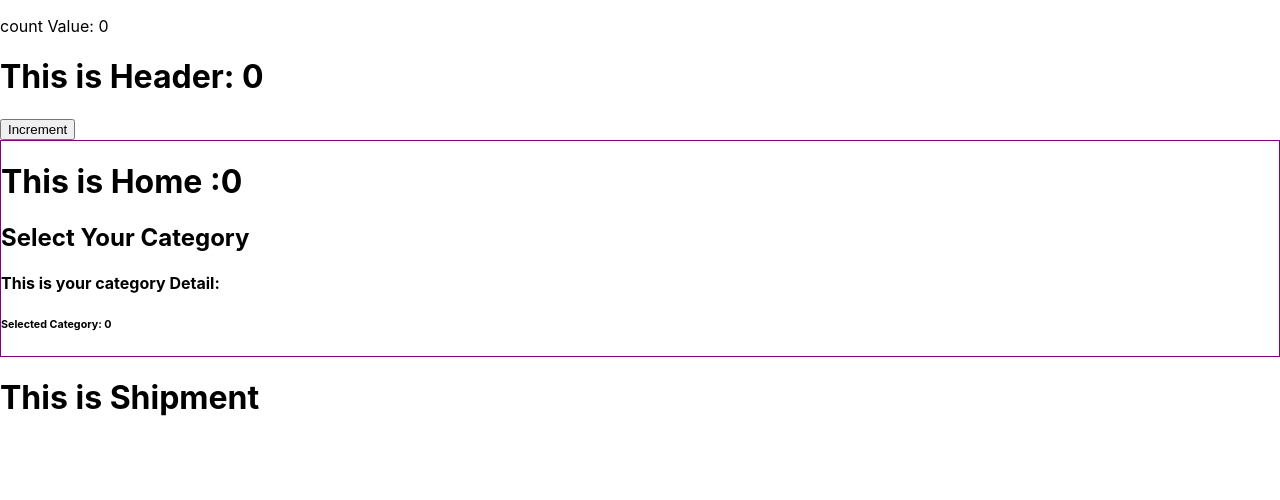
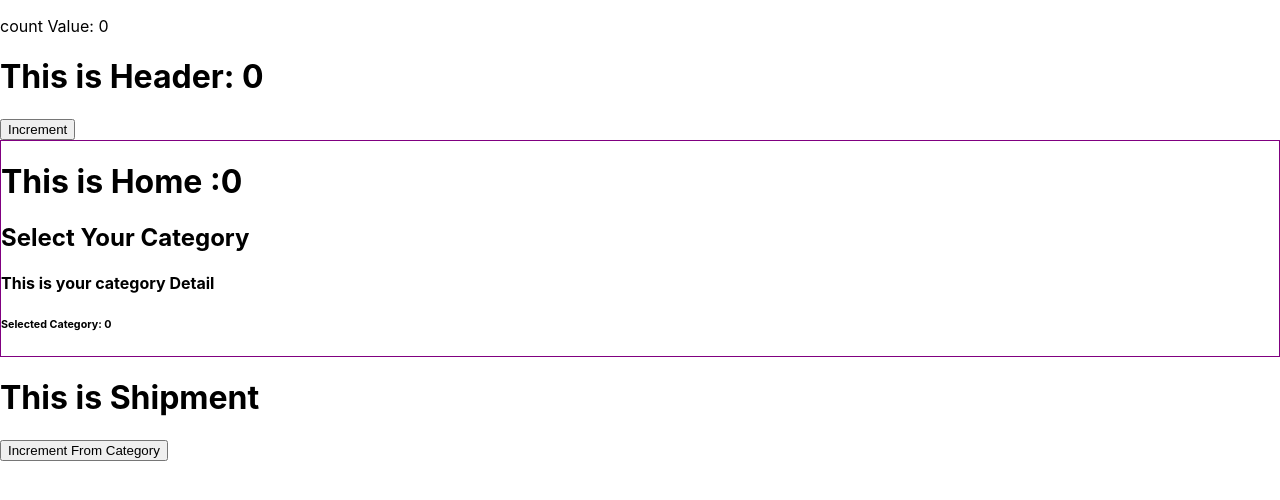
Before and after one commit to ariful4966/programmingHero-course-revesion, a React (Create React App) app: page / in a window 1280 px wide. Shown: the top 500 px of the page. Built offline with nearby package versions, Linux system fonts and the light colour scheme.

Commit message:
update context API from any child component 39.5

```diff
--- a/src/App.js
+++ b/src/App.js
@@ -10,10 +10,10 @@ function App() {
   const [count, setCount] = useState(0);
 
   return (
-    <CategoryContext.Provider value={count} >
+    <CategoryContext.Provider value={[count, setCount]} >
       <p>count Value: {count}</p>
-      <Header count={count} setCount={setCount} />
-      <Home count={count} />
+      <Header  />
+      <Home />
       <Shipment />
     </CategoryContext.Provider>
   );
--- a/src/components/Catagories/Catagories.jsx
+++ b/src/components/Catagories/Catagories.jsx
@@ -1,11 +1,11 @@
 import React from 'react';
 import CategoryDetail from '../CatagoryDetail/CatagoryDetail';
 
-const Categories = ({count}) => {
+const Categories = () => {
     return (
         <div>
             <h2>Select Your Category</h2>
-            <CategoryDetail count={count}/>
+            <CategoryDetail/>
         </div>
     );
 };
--- a/src/components/CatagoryDetail/CatagoryDetail.jsx
+++ b/src/components/CatagoryDetail/CatagoryDetail.jsx
@@ -1,11 +1,11 @@
 import React, { useContext } from 'react';
 import { CategoryContext } from '../../App';
 
-const CategoryDetail = ({count}) => {
+const CategoryDetail = () => {
     const category = useContext(CategoryContext)
     return (
         <div>
-            <h4>This  is your category Detail: {count}</h4>
+            <h4>This  is your category Detail</h4>
             <h6>Selected Category: {category}</h6>
         </div>
     );
--- a/src/components/Header/Header.jsx
+++ b/src/components/Header/Header.jsx
@@ -1,11 +1,13 @@
+import { useContext } from "react";
+import { CategoryContext } from "../../App";
 
 
-const Header = ({count, setCount}) => {
-
+const Header = () => {
+    const [count, setCount] = useContext(CategoryContext)
     return (
         <div>
             <h1>This is Header: {count}</h1>
-            <button onClick={()=>setCount(count+1)}>Increment</button>
+            <button onClick={() => setCount(count + 1)}>Increment</button>
         </div>
     );
 };
--- a/src/components/Home/Home.jsx
+++ b/src/components/Home/Home.jsx
@@ -3,10 +3,10 @@ import { CategoryContext } from '../../App';
 import Categories from '../Catagories/Catagories';
 
 const Home = () => {
-    const category = useContext(CategoryContext)
+    const [count] = useContext(CategoryContext)
     return (
         <div style={{ border: '1px solid purple' }}>
-            <h1>This is Home :{category}</h1>
+            <h1>This is Home :{count}</h1>
             <Categories ></Categories>
         </div>
     );
--- a/src/components/Shipment/Shipment.jsx
+++ b/src/components/Shipment/Shipment.jsx
@@ -1,9 +1,12 @@
-import React from 'react';
+import React, { useContext } from 'react';
+import { CategoryContext } from '../../App';
 
 const Shipment = () => {
+    const [category, setCategory] = useContext(CategoryContext)
     return (
         <div>
-            <h1>This is Shipment</h1>
+            <h1>This is Shipment </h1>
+            <button onClick={() => setCategory(category + 1)}>Increment From Category</button>
         </div>
     );
 };
```
